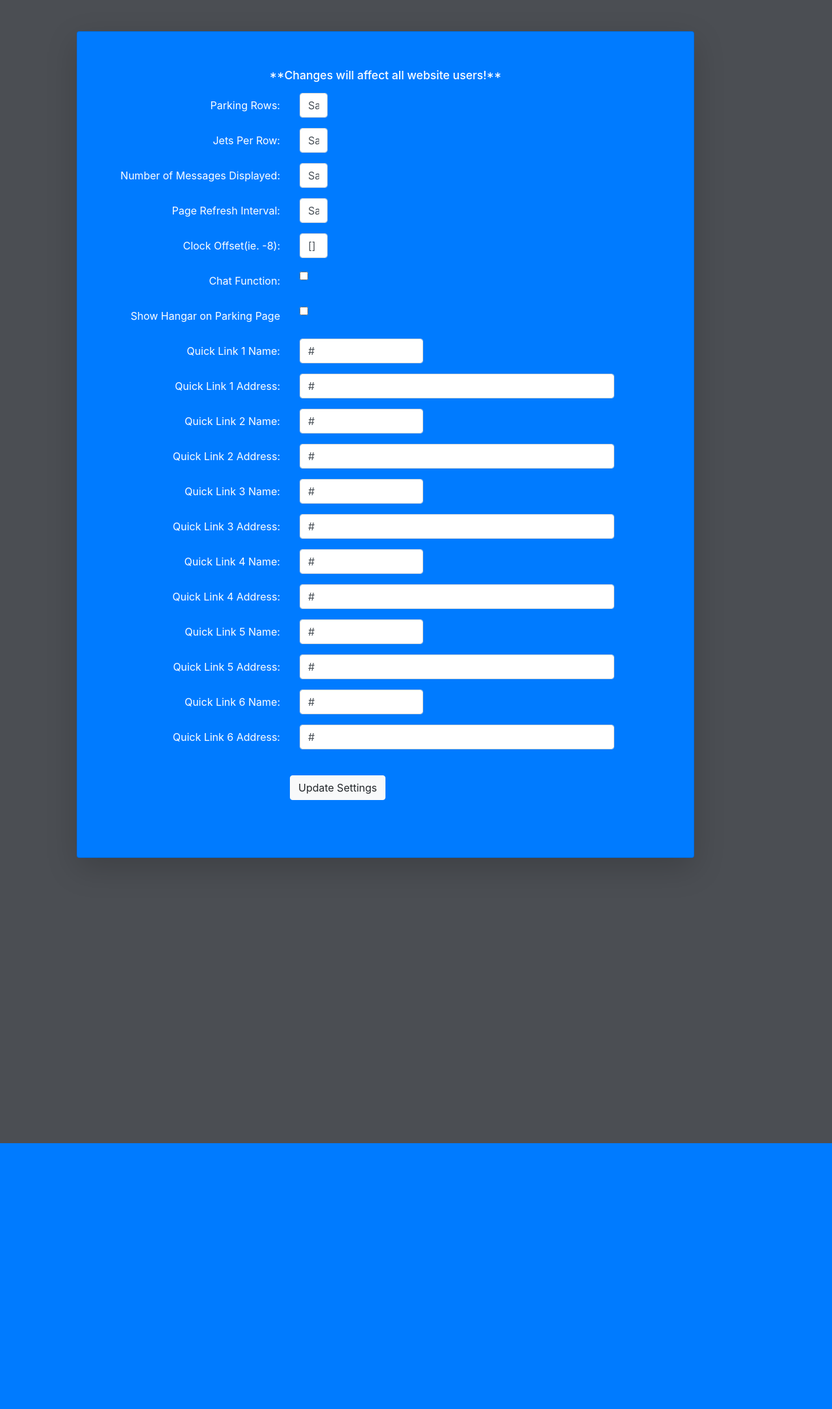
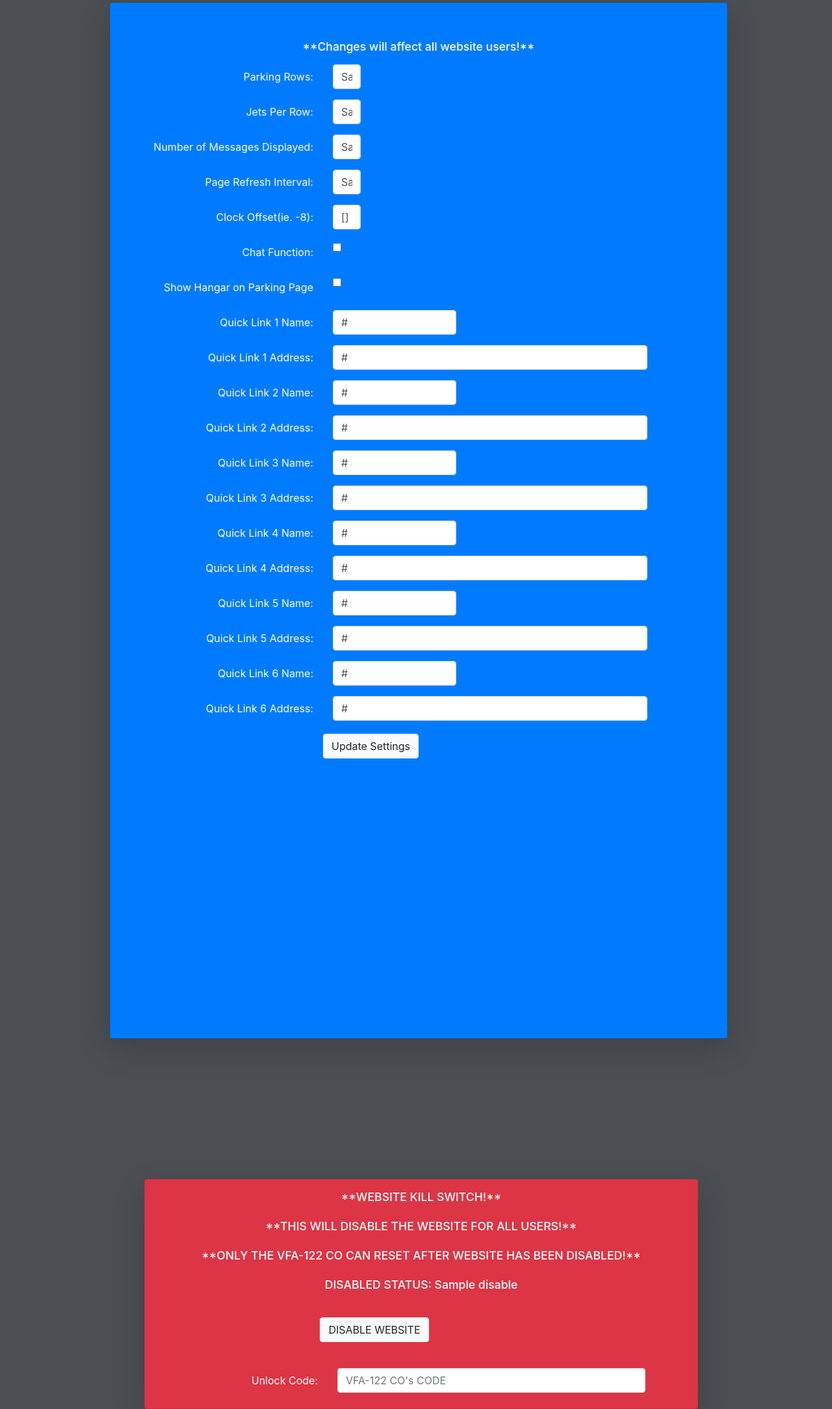
Before and after one commit to jlr28/122_Jets-master, a Flask app: template templates/settings.html in a window 1280 px wide. Shown: the part 58-2226 px from the top of the page at 65% size. Before the commit the page ends 1817 px from the top, so only its background shows below. Run offline with Flask 2, Linux system fonts and the light colour scheme; the template is opened without the code that fills it: most values are stand-ins (such as "Sample title", 1, 10 or a date in 2020); data that the repository does not hold is empty; some libraries are stand-ins or nearby versions.

Commit message:
Add files via upload

```diff
--- a/templates/settings.html
+++ b/templates/settings.html
@@ -4,7 +4,7 @@
 <div class="container">
     <div class="row">
         <div class="col-md-1"></div>
-        <div class="col-md-10 p-5 m-5 card bg-primary text-white shadow-lg">
+        <div class="col-md-10 p-5 m-1 card bg-primary text-white shadow-lg">
             <h1 class="p-2" style="font-size:110%; text-align:center;">**Changes will affect all website users!**</h1>
             <form action="/settings" method='POST' class="form-column">
                 <div class="form-group row">
@@ -188,18 +188,44 @@
 
                 <div class="form-group row">
                     <div class="col-sm-10 text-center">
-                        <button type="submit" class="m-4 btn btn-light">Update Settings</button>
+                        <button type="submit" class="m-1 btn btn-light">Update Settings</button>
                     </div>
                 </div>
 
-
-
-
-
-
             </form>
             <div class="col-md-5"></div>
-        </div>
+
+            <div class="col-md p-2 m-1 card text-white shadow-lg
+                        {% if settings.disable %}
+                            bg-danger
+                        {% else %}
+                            bg-warning
+                        {% endif %}
+                        ">
+                <h1 class="p-2" style="font-size:110%; text-align:center;">**WEBSITE KILL SWITCH!**</h1>
+                <h2 class="p-2" style="font-size:110%; text-align:center;">**THIS WILL DISABLE THE WEBSITE FOR ALL USERS!**</h2>
+                <h3 class="p-2" style="font-size:110%; text-align:center;">**ONLY THE VFA-122 CO CAN RESET AFTER WEBSITE HAS BEEN DISABLED!**</h3>
+                <h4 class="p-2" style="font-size:110%; text-align:center;">DISABLED STATUS: {{settings.disable}}</h4>
+                <form action="/disable" method='POST' class="form-column">
+                <div class="form-group row">
+                    <div class="col-md-10 text-center">
+                        <button type="submit" class="m-4 btn btn-light">DISABLE WEBSITE</button>
+                    </div>
+                </div>
+                </form>
+
+                <form action="/unlock" method='POST' class=""form-column">
+                <div class="form-group row">
+                    <label for="unlock" style="text-align:right" class="col-sm-4 col-form-label">Unlock Code:</label>
+                    <div class="col-sm-7">
+                        <input type="password" class="form-control" onchange="this.form.submit()" autocomplete="off" id="unlock" name="unlock"
+                            value=""  placeholder="VFA-122 CO's CODE">
+                    </div>
+                    <div class="col-sm-3"></div>
+                </div>
+                </form>
+
+            </div>
     </div>
 </div>
 
```
